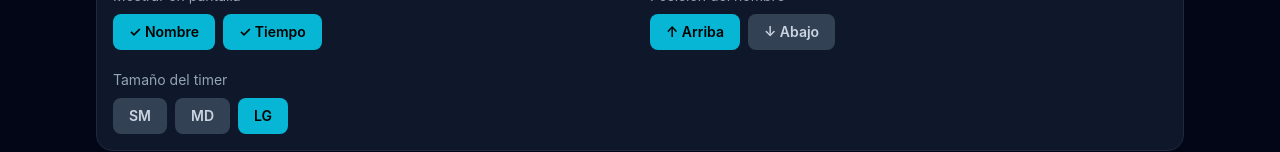
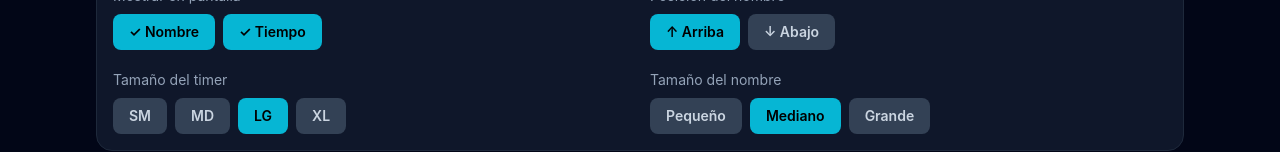
Before and after one commit to chrispora2020/CronosFlow, a React (Vite) app in the folder client/: page /admin in a window 1280 px wide. Shown: the part 655-807 px from the top of the page. Built offline with nearby package versions, Linux system fonts and the light colour scheme; no server answers; the HTML template or start-up script is replaced by a standard one.

Commit message:
Listo. Los cambios en la sección de config:

```diff
--- a/client/src/AdminPage.jsx
+++ b/client/src/AdminPage.jsx
@@ -353,9 +353,19 @@ export default function AdminPage() {
           <div>
             <p className="mb-2 text-sm text-slate-400">Tamaño del timer</p>
             <div className="flex gap-2">
-              {['sm', 'md', 'lg'].map((size) => (
+              {['sm', 'md', 'lg', 'xl'].map((size) => (
                 <button key={size} className={cfgBtn(cfg.timerSize === size)} onClick={() => updateDisplayConfig({ timerSize: size })}>
                   {size.toUpperCase()}
+                </button>
+              ))}
+            </div>
+          </div>
+          <div>
+            <p className="mb-2 text-sm text-slate-400">Tamaño del nombre</p>
+            <div className="flex gap-2">
+              {[['sm', 'Pequeño'], ['md', 'Mediano'], ['lg', 'Grande']].map(([size, label]) => (
+                <button key={size} className={cfgBtn((cfg.nameSize ?? 'md') === size)} onClick={() => updateDisplayConfig({ nameSize: size })}>
+                  {label}
                 </button>
               ))}
             </div>
--- a/client/src/DisplayPage.jsx
+++ b/client/src/DisplayPage.jsx
@@ -8,13 +8,21 @@ const defaultConfig = {
   showName: true,
   showTimer: true,
   namePosition: 'top',
-  timerSize: 'lg'
+  timerSize: 'lg',
+  nameSize: 'md'
 };
 
 const timerSizeClass = {
   sm: 'text-6xl leading-none sm:text-7xl',
   md: 'text-7xl leading-none sm:text-8xl md:text-9xl',
-  lg: 'text-8xl leading-none sm:text-9xl md:text-[12rem]'
+  lg: 'text-8xl leading-none sm:text-9xl md:text-[12rem]',
+  xl: 'text-9xl leading-none sm:text-[10rem] md:text-[16rem]'
+};
+
+const nameSizeClass = {
+  sm: 'text-xl leading-tight sm:text-2xl md:text-3xl',
+  md: 'text-3xl leading-tight sm:text-5xl md:text-7xl',
+  lg: 'text-5xl leading-tight sm:text-7xl md:text-9xl'
 };
 
 export default function DisplayPage() {
@@ -109,7 +117,9 @@ export default function DisplayPage() {
   const sizeClass = timerSizeClass[cfg.timerSize] ?? timerSizeClass.lg;
 
   const nameEl = cfg.showName && (
-    <h1 className="w-full max-w-[90vw] break-words px-2 text-3xl font-black leading-tight sm:text-5xl md:text-7xl">
+    <h1 className={`w-full max-w-[90vw] break-words px-2 font-black ${
+      nameSizeClass[cfg.nameSize ?? 'md']
+    }`}>
       {state.currentSpeaker?.name || 'Esperando inicio'}
     </h1>
   );
```
